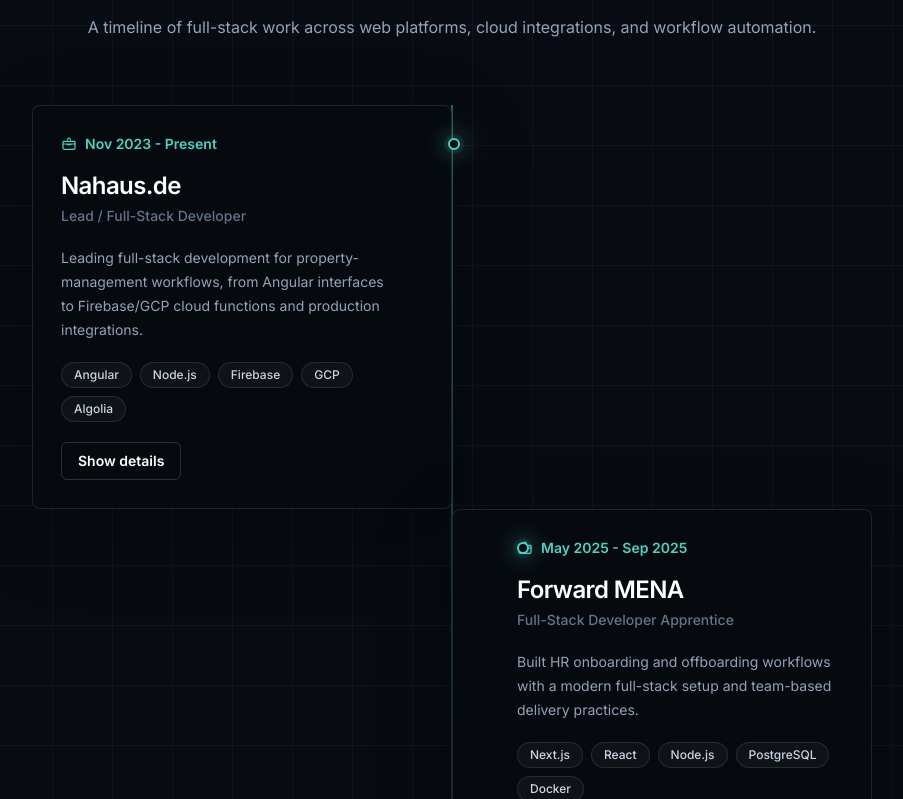
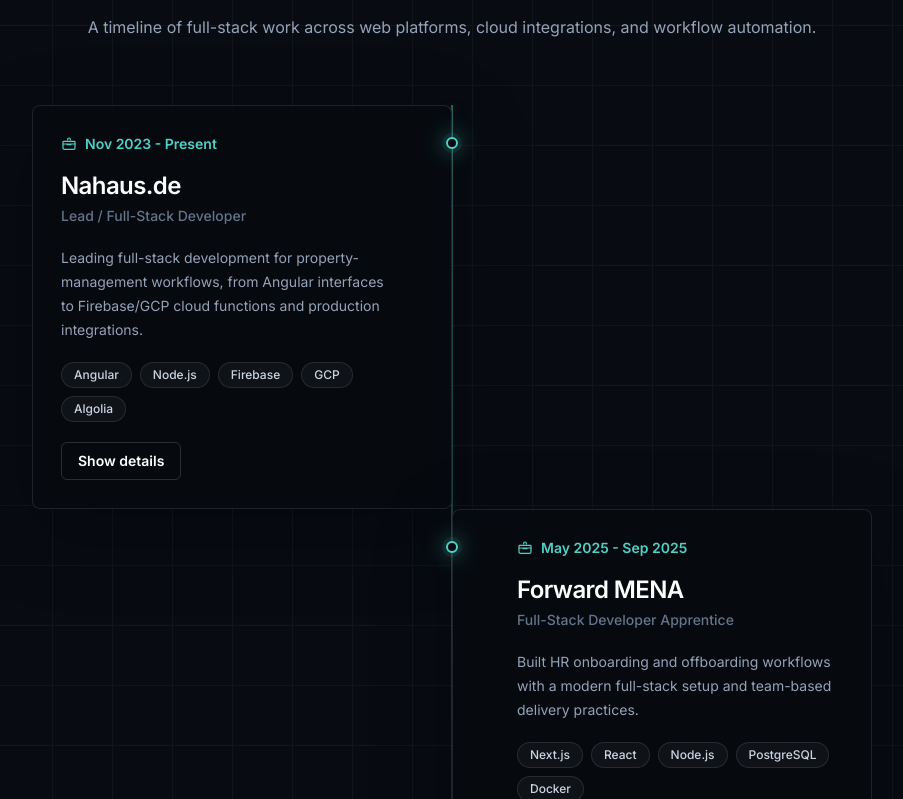
Before and after one commit to rambarada/portfolio-website, a Next.js app: page / in a window 1280 px wide. Shown: the part 2361-3160 px from the top of the page, without its empty margins (188-1091 px from the left). Built offline with nearby package versions, Linux system fonts and the light colour scheme.

Commit message:
fix: align experience markers with timeline

```diff
--- a/components/sections/ExperienceTimeline.tsx
+++ b/components/sections/ExperienceTimeline.tsx
@@ -38,17 +38,13 @@
 }) {
   const isLeft = index % 2 === 0;
   const placement = isLeft ? "lg:justify-self-end lg:pr-16" : "lg:col-start-2 lg:pl-16";
-  const dotPlacement = isLeft ? "lg:right-[-0.55rem]" : "lg:left-[-0.55rem]";
 
   return (
     <article className={`relative lg:grid lg:grid-cols-2 ${index > 0 ? "mt-10 lg:mt-12" : ""}`}>
+      <div className="absolute left-2 top-8 z-10 h-3 w-3 -translate-x-1/2 rounded-full border-2 border-accent bg-ink shadow-[0_0_0_4px_rgba(79,209,197,.08),0_0_22px_rgba(79,209,197,.9)] lg:left-1/2" />
       <div
         className={`group relative ml-9 w-full max-w-[420px] rounded-lg border border-white/10 bg-[#070a10]/90 p-6 text-left shadow-[0_24px_80px_rgba(0,0,0,.28)] backdrop-blur transition duration-300 hover:-translate-y-1 hover:border-accent/55 hover:shadow-[0_24px_90px_rgba(79,209,197,.09)] sm:p-7 lg:ml-0 ${placement}`}
       >
-        <div
-          className={`absolute -left-[2.45rem] top-8 z-10 h-3 w-3 rounded-full border-2 border-accent bg-ink shadow-[0_0_0_4px_rgba(79,209,197,.08),0_0_22px_rgba(79,209,197,.9)] lg:left-auto ${dotPlacement}`}
-        />
-
         <div className="flex items-center gap-2 text-sm font-semibold text-accent">
           <BriefcaseIcon />
           <span>{item.period}</span>
```
